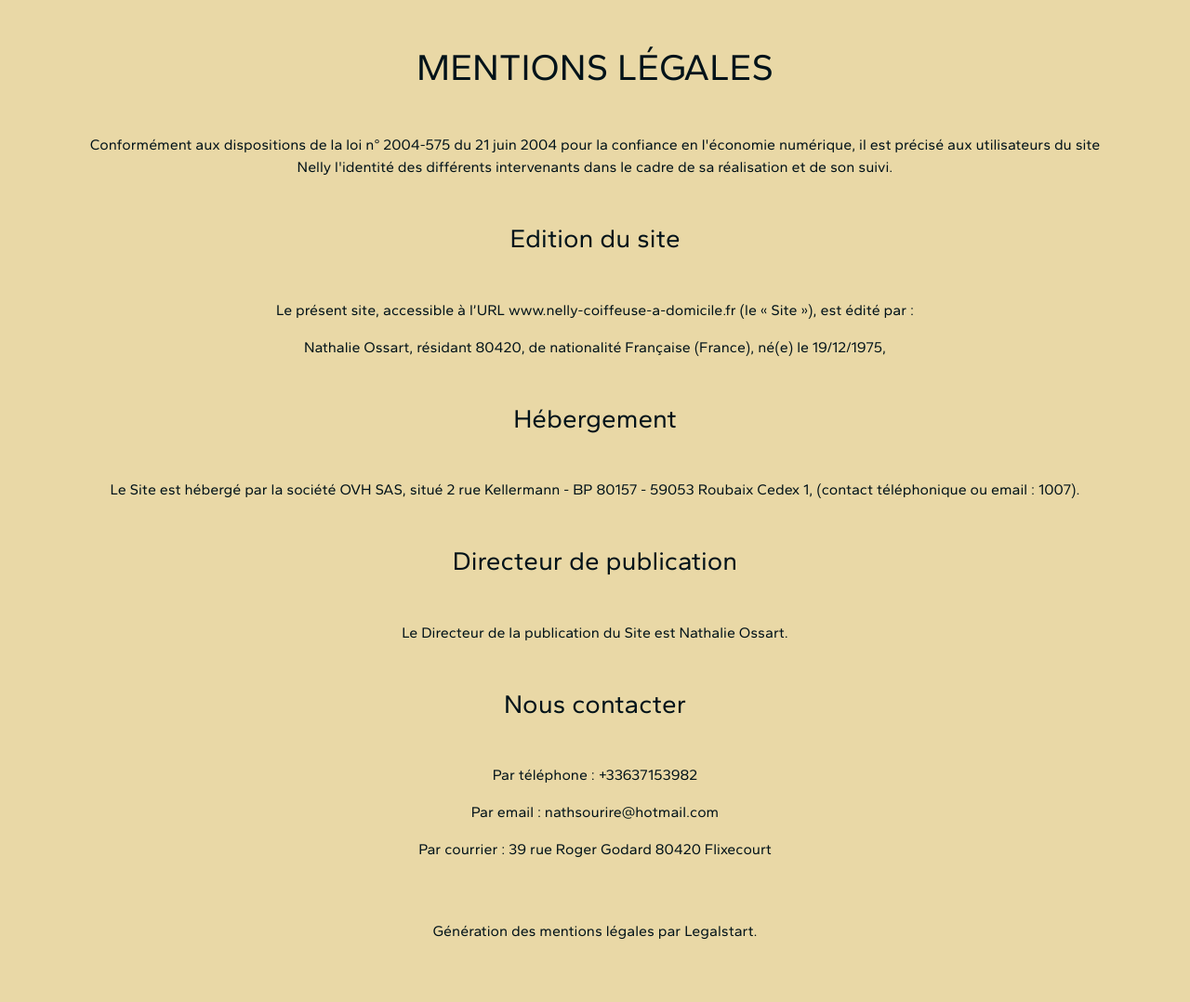
After one commit to NathSourire/sitepournadia, a PHP site: page /controllers/mensions_legales_ctrl.php in a window 1280 px wide. The commit adds this page. Shown: the whole page at 93% size. Run offline with PHP 8.4, Linux system fonts and the light colour scheme; the visitor is signed in with stand-in values (Sample User, id 1).

Commit message:
revue de la basse de données

```diff
--- a/controllers/dashboard/dashboard_galleries_ctrl.php
+++ b/controllers/dashboard/dashboard_galleries_ctrl.php
@@ -7,7 +7,6 @@ try {
     $id_galleries = intval(filter_input(INPUT_GET, 'id_galleries', FILTER_SANITIZE_NUMBER_INT));
     $images = Galleries::get_all_archived();
     $imageobj = Galleries::get($id_galleries);
-
 
 
     // archive
--- a/controllers/gallery-ctrl.php
+++ b/controllers/gallery-ctrl.php
@@ -1,6 +1,5 @@
 <?php
-require_once __DIR__ . '/../config/regex.php';
-require_once __DIR__ . '/../config/constant.php';
+require_once __DIR__ . '/../helpers/init.php';
 require_once __DIR__ . '/../models/Galleries.php';
 
 try {
@@ -14,6 +13,7 @@ catch (\Throwable $th) {
     $errors = $th->getMessage();
 
 
+
     include __DIR__ . '/../views/templates/header.php';
     include __DIR__ . '/../views/templates/error.php';
     include __DIR__ . '/../views/templates/footer.php';
--- /dev/null
+++ b/controllers/mensions_legales_ctrl.php
@@ -0,0 +1,4 @@
+<?php
+
+
+include __DIR__ . '/../views/mensions_legales.php';
--- a/controllers/productSheet-ctrl.php
+++ b/controllers/productSheet-ctrl.php
@@ -3,10 +3,9 @@ require_once __DIR__ . '/../helpers/init.php';
 require_once __DIR__ . '/../models/Product.php';
 
 try {
-
     $id_galleries = intval(filter_input(INPUT_GET, 'id_galleries', FILTER_SANITIZE_NUMBER_INT));
-    // $products = Product::get($id_product);
-    // $products = Product::get_all();
+    $id_product = intval(filter_input(INPUT_GET, 'id_product', FILTER_SANITIZE_NUMBER_INT));
+    $product = Product::get($id_galleries);
     $errors = [];
 
 
--- a/models/Galleries.php
+++ b/models/Galleries.php
@@ -83,6 +83,7 @@ class Galleries
     {
         $pdo = Database::connect();
         $sql = 'SELECT * FROM `nadia`.`galleries`
+        JOIN `product` ON `product`.`id_product` = `galleries`.`id_product`
         WHERE `galleries`.`archived_at` IS NULL
         ORDER BY `name_img` ASC, `image` ASC;';
         $sth = $pdo->query($sql);
--- a/views/gallery.php
+++ b/views/gallery.php
@@ -4,7 +4,7 @@
         foreach ($images as $image) {
         ?>
             <div class="card col">
-                <a href="/controllers/productSheet-ctrl.php?id_galleries=<?= $image->id_galleries ?>">
+                <a href="/controllers/productSheet-ctrl.php?id_galleries=<?= $image->id_galleries ?>&id_product=<?= $image->id_product ?>">
                 <img class=" img-thumbnail " src="/public/uploads/image/<?= $image->image ?>" alt="<?= $image->name_img ?>">
                 <h5 class="card-title my-3"><?= $image->name_img ?></h5></a>
             </div>
--- /dev/null
+++ b/views/mensions_legales.php
@@ -0,0 +1,44 @@
+<!DOCTYPE html>
+<html lang="fr">
+
+<head>
+    <meta charset="UTF-8">
+    <meta name="viewport" content="width=device-width, initial-scale=1.0">
+    <link href="https://cdn.jsdelivr.net/npm/bootstrap@5.3.2/dist/css/bootstrap.min.css" rel="stylesheet" integrity="sha384-T3c6CoIi6uLrA9TneNEoa7RxnatzjcDSCmG1MXxSR1GAsXEV/Dwwykc2MPK8M2HN" crossorigin="anonymous">
+    <link rel="stylesheet" href="/public/assets/css/style.css">
+    <title>Mentions Légales</title>
+</head>
+
+<body class="container text-center">
+    <h1 class="my-5">MENTIONS LÉGALES</h1>
+
+    <p>Conformément aux dispositions de la loi n° 2004-575 du 21 juin 2004 pour la confiance en l'économie
+        numérique, il est précisé aux utilisateurs du site Nelly l'identité des différents intervenants
+        dans le cadre de sa réalisation et de son suivi.</p>
+
+    <h3 class="my-5">Edition du site</h3>
+
+    <p>Le présent site, accessible à l’URL www.nelly-coiffeuse-a-domicile.fr (le « Site »), est édité par :</p>
+
+    <p>Nathalie Ossart, résidant 80420, de nationalité Française (France), né(e) le 19/12/1975,</p>
+
+
+    <h3 class="my-5">Hébergement</h3>
+
+    <p>Le Site est hébergé par la société OVH SAS, situé 2 rue Kellermann - BP 80157 - 59053 Roubaix Cedex 1,
+        (contact téléphonique ou email : 1007).</p>
+
+    <h3 class="my-5">Directeur de publication</h3>
+
+    <p>Le Directeur de la publication du Site est Nathalie Ossart.</p>
+
+    <h3 class="my-5">Nous contacter</h3>
+
+    <p>Par téléphone : +33637153982</p>
+    <p>Par email : nathsourire@hotmail.com</p>
+    <p>Par courrier : 39 rue Roger Godard 80420 Flixecourt</p>
+
+    <p class="py-5">Génération des mentions légales par Legalstart.</p>
+</body>
+
+</html>
--- a/views/productSheet.php
+++ b/views/productSheet.php
@@ -1,8 +1,5 @@
 <div class="container">
     <div class="productsheet row">
-        <?php
-        foreach ($products as $product) {
-        ?>
             <div class="text-center fs-2" id="productname">
                 <p><?= $product->name_product ?></p>
             </div>
@@ -26,6 +23,5 @@
                     </div>
                 </div>
             </form>
-        <?php } ?>
     </div>
 </div>
--- a/views/templates/header.php
+++ b/views/templates/header.php
@@ -25,7 +25,7 @@
                     <li class="nav-item"><a class="nav-link" aria-current="page" href="/controllers/userSignIn-ctrl.php">Connexion</a></li>
                     <li class="nav-item"><a class="nav-link" aria-current="page" href="/controllers/userSignUp-ctrl.php">Inscription</a></li>
                     <li class="nav-item"><a class="nav-link" aria-current="page" href="/controllers/userSignOut-ctrl.php">Deconnexion</a></li>
-                    <li class="nav-item"><a class="nav-link" aria-current="page" href="/controllers/productSheet-ctrl.php">Produit</a></li>
+                    <!-- <li class="nav-item"><a class="nav-link" aria-current="page" href="/controllers/productSheet-ctrl.php">Produit</a></li> -->
                 </ul>
                 <form class="d-flex" role="search">
                     <input class="form-control me-2" type="search" placeholder="Search" aria-label="Search">
```
Also changed, not shown: controllers/dashboard/dashboard_product_ctrl.php (+22 -30 lines), models/Product.php (+3 -5 lines), views/dashboard/dashboard_product.php (+7 -11 lines), views/templates/footer.php (+18 -2 lines).
